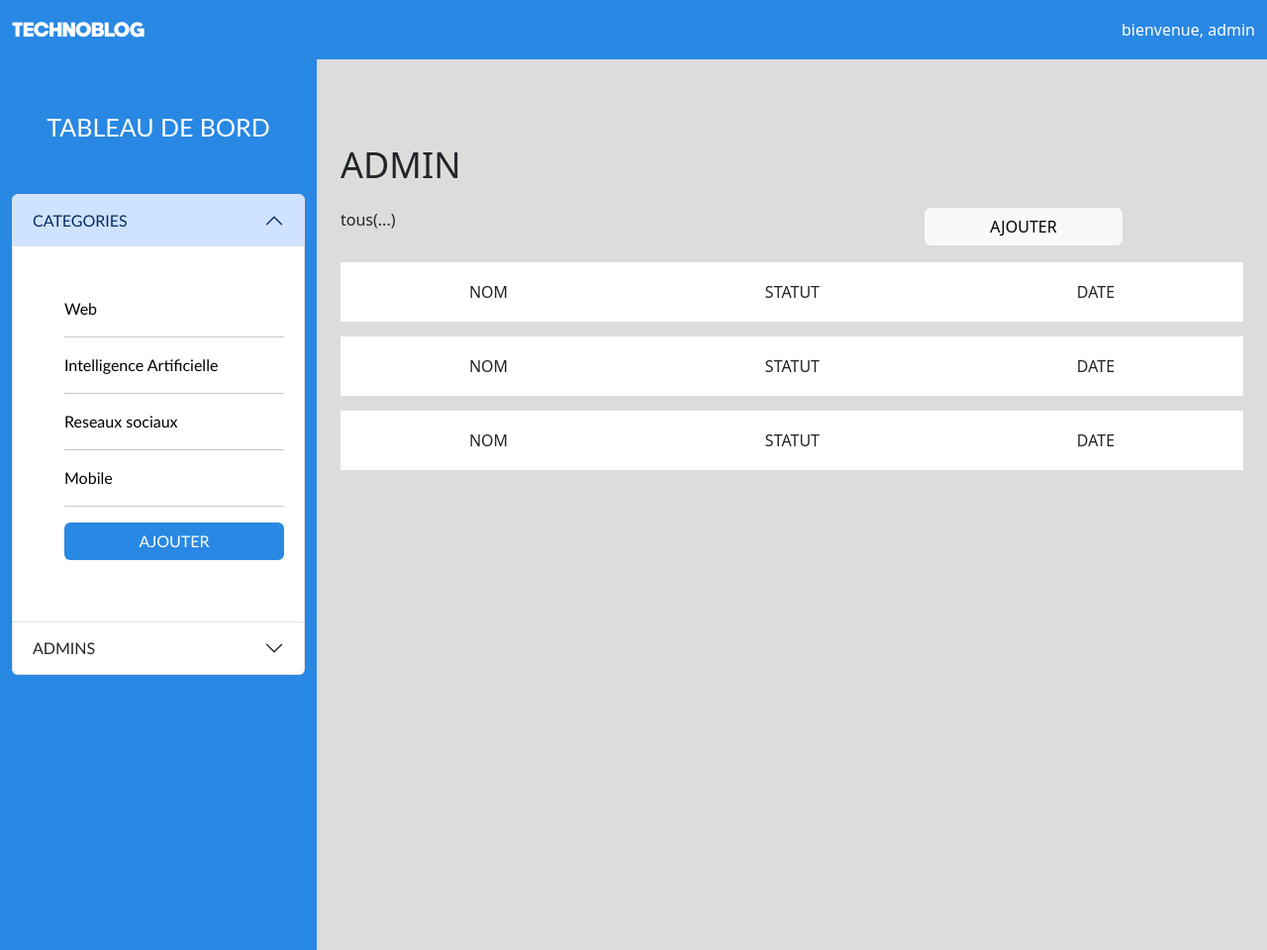
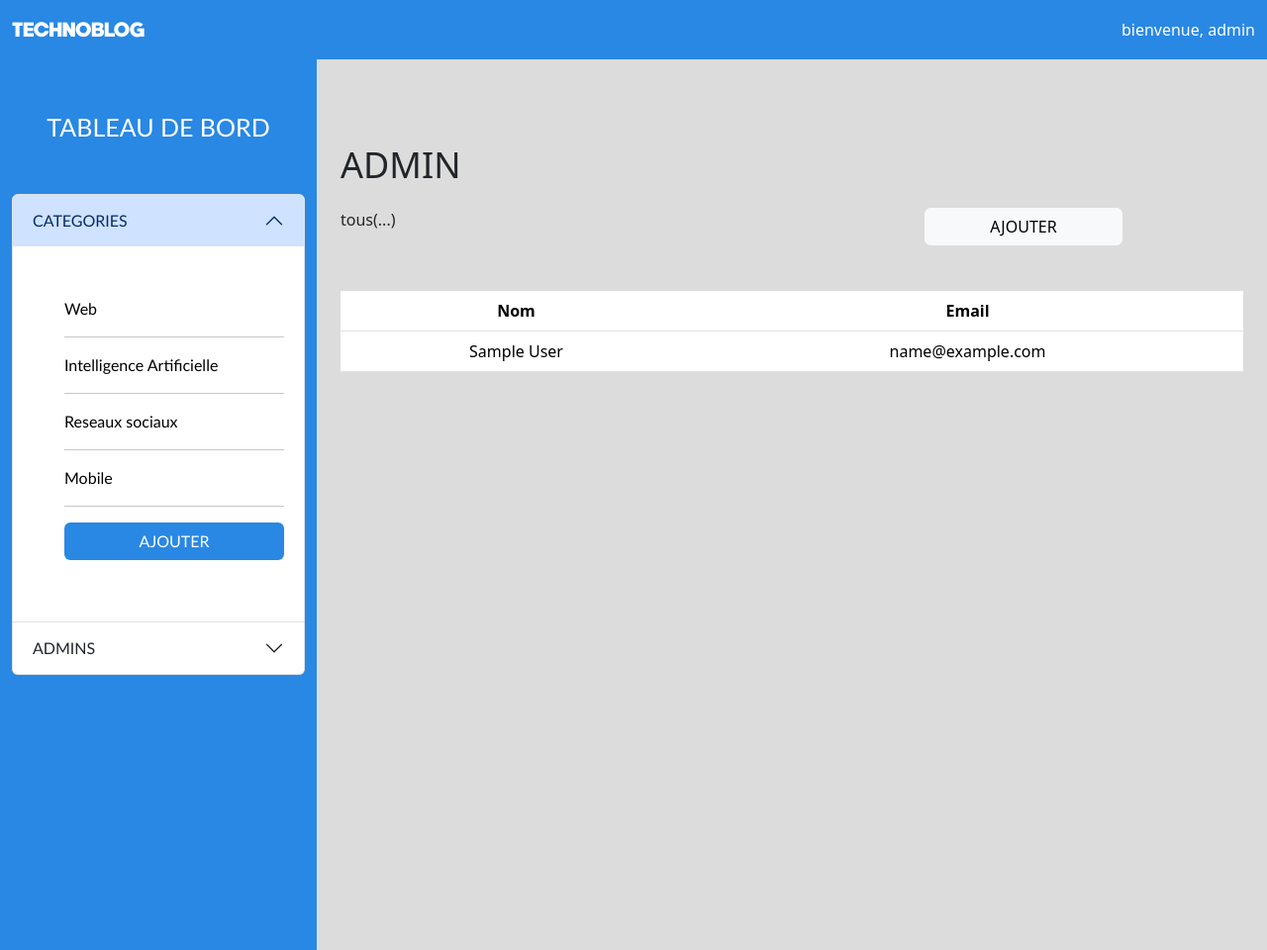
Before and after one commit to Princessai/creatix-cgt, a PHP site: page /admin/dashboard.php in a window 1280 px wide. Shown: the whole page at 99% size. Run offline with PHP 8.4, Linux system fonts and the light colour scheme; tables that the repository leaves empty or names only in its code hold one stand-in row (values such as "Sample post").

Commit message:
modifs gnaki

```diff
--- a/site/admin/css/style-admin.css
+++ b/site/admin/css/style-admin.css
@@ -86,6 +86,7 @@ button {
 }
 
 .admin-card{
+
     width: 100%;
     height: 60px;
     display: flex;
--- a/site/admin/dashboard.php
+++ b/site/admin/dashboard.php
@@ -1,3 +1,24 @@
+<?php
+
+
+// if (!$_SESSION['admin_name']) {
+//  header('location:connexion.php');
+// }
+$conn = new PDO('mysql:host=localhost;dbname=dashboard', 'root', '');
+
+$sql1="SELECT * FROM admine";
+
+$readmin = $conn->prepare($sql1);
+
+$readmin->execute();
+
+$exe1 = $readmin->fetchAll(PDO::FETCH_ASSOC);
+
+?>
+
+
+
+
 <!DOCTYPE html>
 <html lang="en">
 
@@ -20,7 +41,7 @@
 
       <div class="col-sm-3" id="cote">
 
-   <a class="dashboardName" href="dashboard.php">TABLEAU DE BORD</a>
+        <a class="dashboardName" href="dashboard.php">TABLEAU DE BORD</a>
 
         <div class="accordion mt-5" id="accordionPanelsStayOpenExample">
           <div class="accordion-item">
@@ -77,15 +98,25 @@
               <div class="col-sm-6">
                 <button type="button" class="btn btn-light"><a href="formulaire-admin.php">AJOUTER</a></button>
               </div>
-              <div class="col-sm-12">
+              <div class="col-sm-12 mt-5">
                 <div class="admin-card">
-                  <span>NOM</span> <span>STATUT</span> <span>DATE</span>
-                </div>
-                <div class="admin-card">
-                  <span>NOM</span> <span>STATUT</span> <span>DATE</span>
-                </div>
-                <div class="admin-card">
-                  <span>NOM</span> <span>STATUT</span> <span>DATE</span>
+                  <table class="table ">
+                    <thead>
+                      <tr>
+                        <th scope="col">Nom</th>
+                        <th scope="col">Email</th>
+                      </tr>
+                    </thead>
+                    <tbody>
+                             <?php foreach ($exe1 as $row ) :  ?>
+
+                      <tr>
+                        <td><?php echo $row['nom'];    ?></td>
+                        <td><?php echo $row['mail'];   ?></td>
+                      </tr>
+                      <?php endforeach;?>
+                    </tbody>
+                  </table>
                 </div>
 
               </div>
```
Also changed, not shown: site/admin/formulaire-admin.php (+24 -4 lines).
